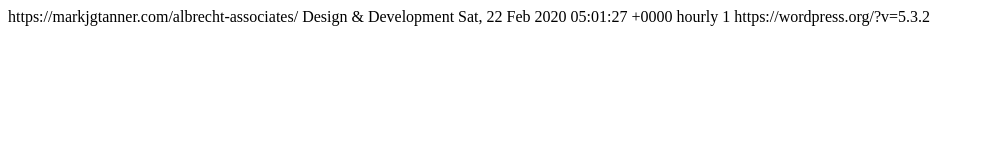
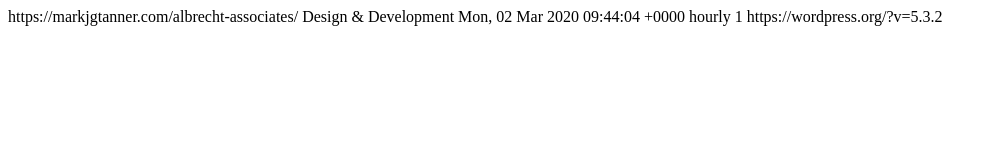
Before and after one commit to mjgtanner/markjgtanner.com, a plain HTML site: page albrecht-associates/feed/index.html in a window 1280 px wide. Shown: the whole page, without its empty margins (0-997 px from the left). Drawn offline with Linux system fonts and the light colour scheme.

Commit message:
WP2Static

```diff
--- a/albrecht-associates/feed/index.html
+++ b/albrecht-associates/feed/index.html
@@ -11,7 +11,7 @@
 	<atom:link href="https://markjgtanner.com/albrecht-associates/feed/" rel="self" type="application/rss+xml" />
 	<link>https://markjgtanner.com/albrecht-associates/</link>
 	<description>Design &#38; Development</description>
-	<lastBuildDate>Sat, 22 Feb 2020 05:01:27 +0000</lastBuildDate>
+	<lastBuildDate>Mon, 02 Mar 2020 09:44:04 +0000</lastBuildDate>
 	<sy:updatePeriod>
 	hourly	</sy:updatePeriod>
 	<sy:updateFrequency>
```
